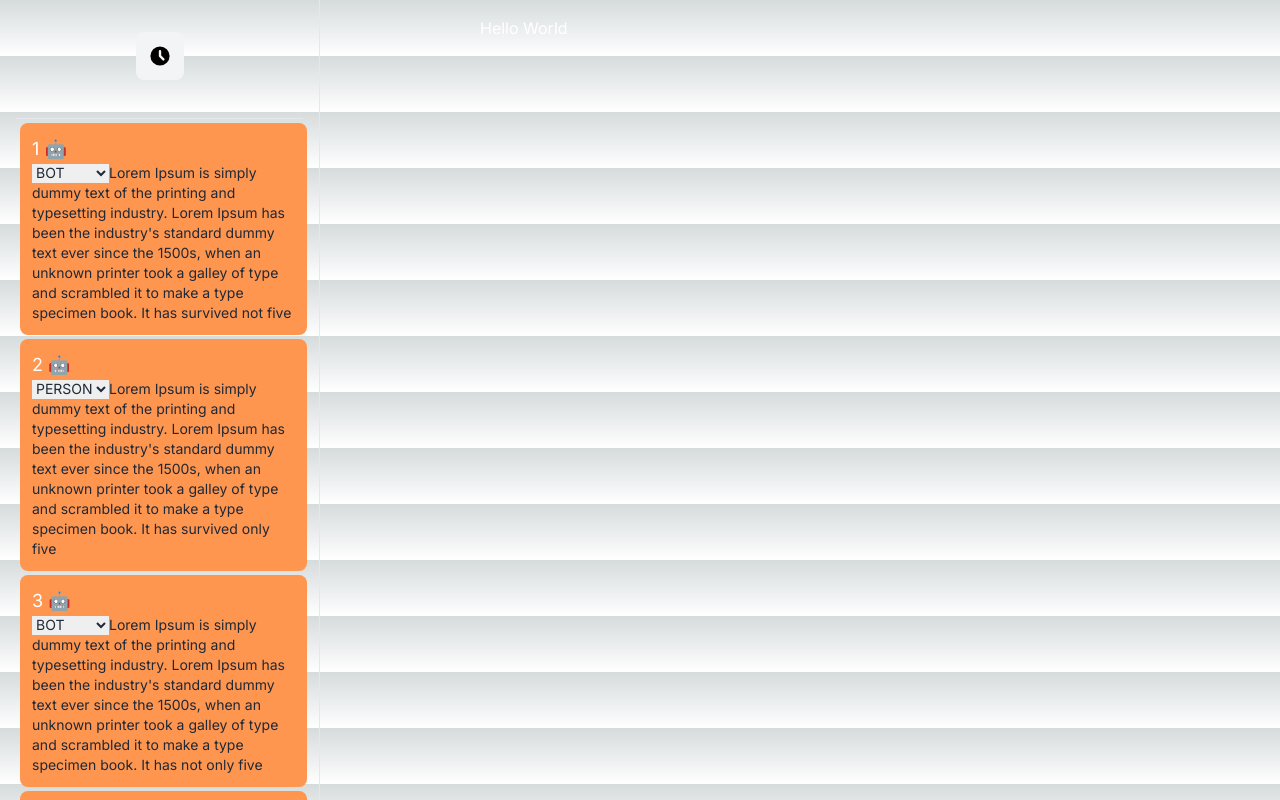
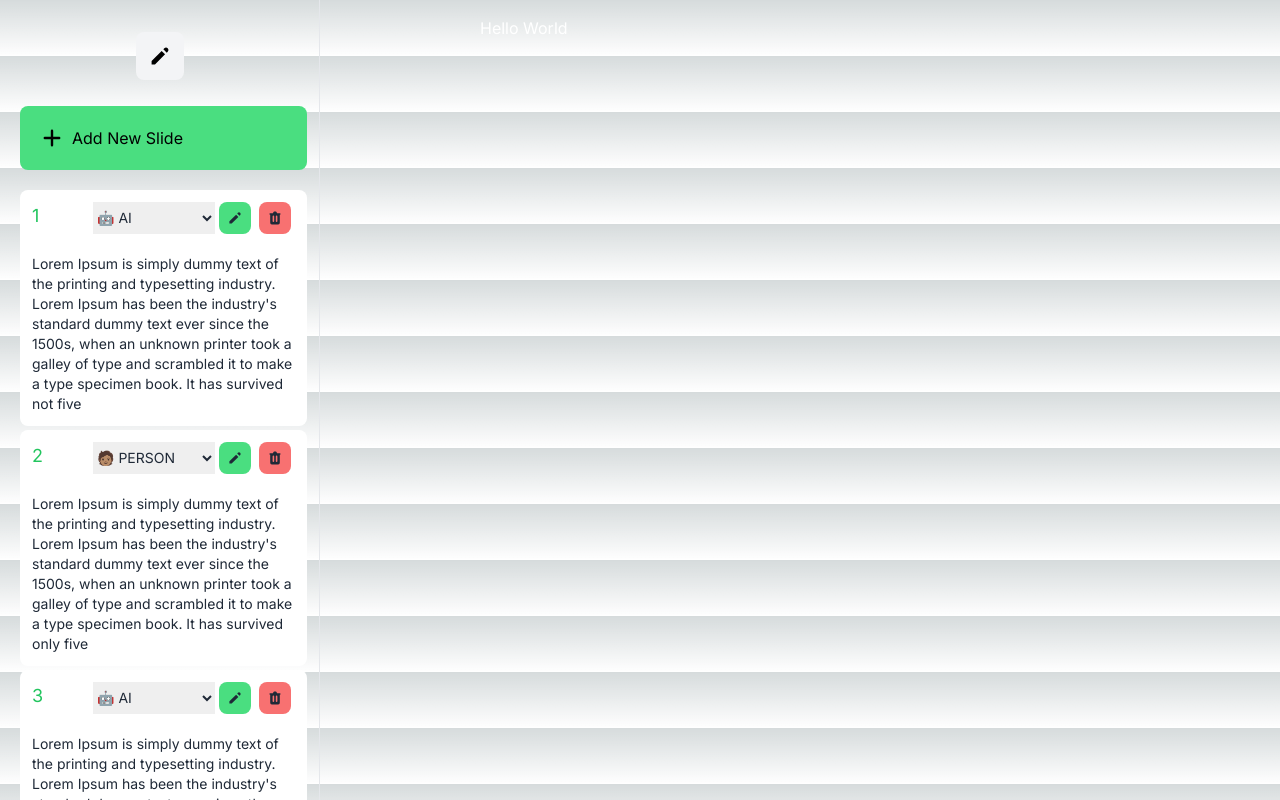
Before and after one commit to FelixWaweru/Copresenter, a Next.js app: page / in a window 1280 px wide. Built offline with nearby package versions, Linux system fonts and the light colour scheme.

Commit message:
feat: updated UI

```diff
--- a/app/components/SideBar.tsx
+++ b/app/components/SideBar.tsx
@@ -2,7 +2,7 @@
 import React from 'react';
 import { useState } from 'react';
 import Link from 'next/link';
-import { ClockIcon } from '@heroicons/react/solid';
+import { TrashIcon, PencilIcon, PlusIcon } from '@heroicons/react/solid';
 import { DragDropContext, Droppable, Draggable } from "react-beautiful-dnd";
 
 const Sidebar = ({ children } : any) => {
@@ -56,21 +56,37 @@ const Sidebar = ({ children } : any) => {
   };
 
   const getItemStyle = (isDragging, draggableStyle) => ({
-    background: isDragging ? "#77dd77" : "#ff964f",
+    background: isDragging ? "#77dd77" : "#ffffff",
     // styles we need to apply on draggables
     ...draggableStyle
   });
 
-  const handlePresenterChange = ({event, itemValue} : any) => {
-    const newItemList = itemList;
+  const handlePresenterChange = (event, itemValue) => {
+    const newItemList = [...itemList];
     const newValue = event.target.value;
 
     if (newItemList[itemValue].presenter !== newValue) {
       newItemList[itemValue].presenter = newValue;
     }
+    setItemList(newItemList);
+  };
+
+  const handleEdit = (itemValue) => {
+    console.log(itemValue)
+  }
+
+  const handleDelete = (itemValue) => {
+    let newItemList = [...itemList];
+    newItemList.splice(itemValue, 1);
+
+    console.log(newItemList)
 
     setItemList(newItemList);
-  };
+  }
+
+  const handleNewSlide = () => {
+    console.log("New Slide")
+  }
 
   const containerStyle = {
     height: '100%', // Adjust the height as needed
@@ -83,10 +99,10 @@ const Sidebar = ({ children } : any) => {
         <div className='flex flex-col items-center p-4' style={containerStyle}>
           <Link href={historyLink}>
             <div className='bg-gray-100 hover:bg-gray-200 cursor-pointer my-4 p-3 rounded-lg inline-block'>
-              <ClockIcon className="h-6 w-6 text-primary"/>
+              <PencilIcon className="h-6 w-6 text-primary"/>
             </div>
           </Link>
-          <span className='border-b-[1px] border-gray-200 w-full p-2'></span>
+
           <div className="w-full">
             <DragDropContext onDragEnd={handleDrop}>
               <Droppable droppableId="list-container">
@@ -96,8 +112,12 @@ const Sidebar = ({ children } : any) => {
                     {...provided.droppableProps}
                     ref={provided.innerRef}
                   >
+                    <div className='flex mb-5 m-1 p-5 w-full bg-green-400 hover:bg-green-500 rounded-lg' onClick={handleNewSlide}>
+                      <PlusIcon className="h-6 w-6 mr-2 text-primary"/>
+                      Add New Slide
+                    </div>
                     {itemList.map((item, index) => (
-                      <Draggable key={item} draggableId={item} index={index}>
+                      <Draggable key={item} draggableId={index.toString()} index={index}>
                         {(provided, snapshot) => (
                           <div
                           className='m-1 p-3 w-full rounded-lg text-gray-800 text-sm'
@@ -109,13 +129,22 @@ const Sidebar = ({ children } : any) => {
                               provided.draggableProps.style
                             )}
                           >
-                            <h2 className='text-white text-lg'>
-                              {index + 1} 🤖
-                            </h2>
-                            <select id="dropdown" value={item.presenter} onChange={event => handlePresenterChange(event, index)}>
-                              <option value="BOT">BOT</option>
-                              <option value="PERSON">PERSON</option>
-                            </select>
+                            <div className='flex'>
+                              <h2 className='text-green-500 text-lg w-1/4'>
+                                {index + 1}
+                              </h2>
+                              <select className='w-2/4' id="dropdown" value={item.presenter} onChange={event => handlePresenterChange(event, index)}>
+                                <option value="BOT">🤖 AI</option>
+                                <option value="PERSON">🧑🏽 PERSON</option>
+                              </select>
+                              <div className='w-auto bg-green-400 hover:bg-green-500 cursor-pointer mx-1 p-2 rounded-lg inline-block' onClick={r => handleEdit(index)}>
+                                <PencilIcon className="h-4 w-4 text-primary"/>
+                              </div>
+                              <div className='w-auto bg-red-400 hover:bg-red-500 cursor-pointer mx-1 p-2 rounded-lg inline-block' onClick={r => handleDelete(index)}>
+                                <TrashIcon className="h-4 w-4 text-primary"/>
+                              </div>
+                            </div>
+                            <br />
 
                             {item.text}
                           </div>
@@ -127,7 +156,7 @@ const Sidebar = ({ children } : any) => {
                 )}
               </Droppable>
             </DragDropContext>
-        </div>
+          </div>
         </div>
       </div>
       <main className='ml-auto w-3/4'>{children}</main>
```
